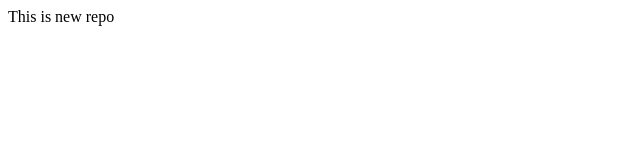
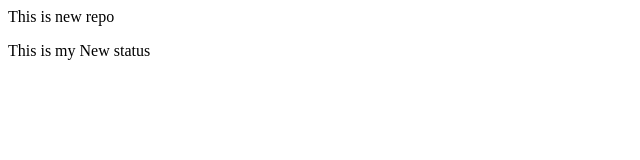
Before and after one commit to Mohit-kumar6299/LocalRepo, a plain HTML site: page index.html in a window 1280 px wide. Shown: the whole page, without its empty margins (0-640 px from the left). Drawn offline with Linux system fonts and the light colour scheme.

Commit message:
Add Status

```diff
--- a/index.html
+++ b/index.html
@@ -1 +1,2 @@
 <p>This is new repo</p>
+<p>This is my New status</p>
```
